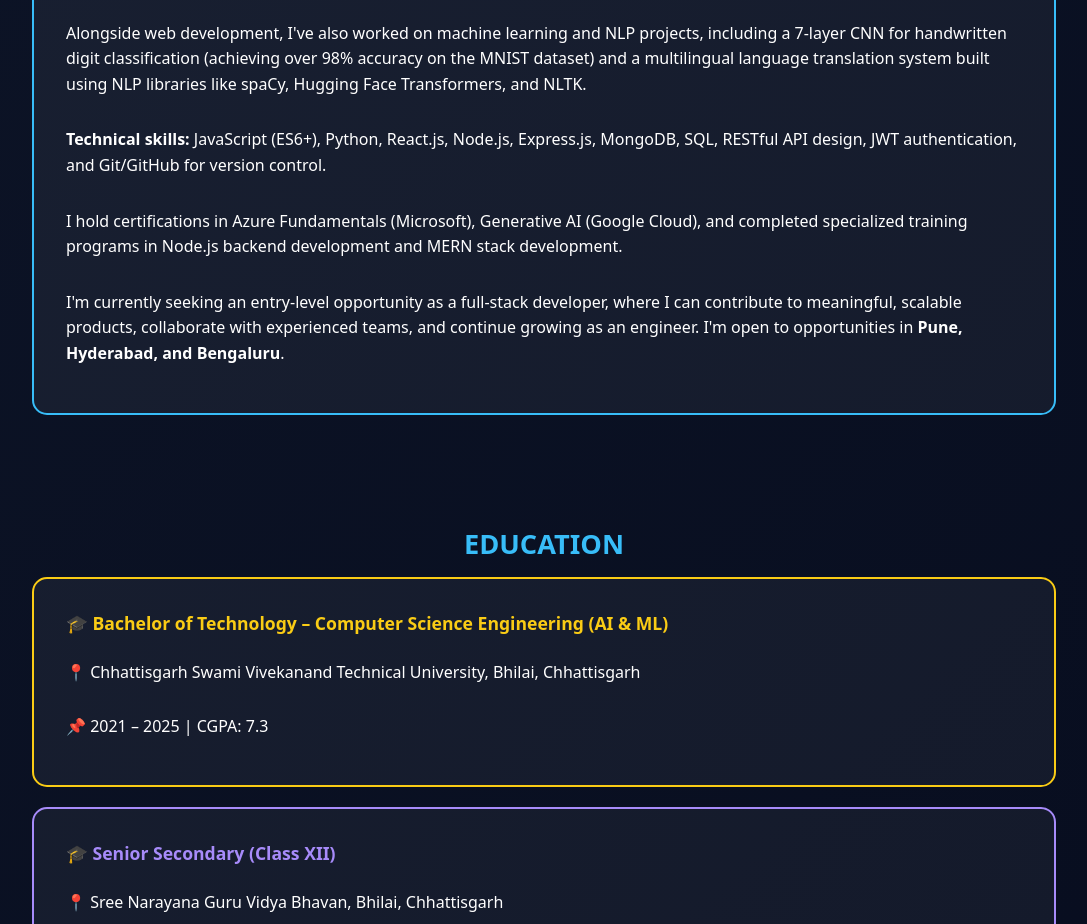
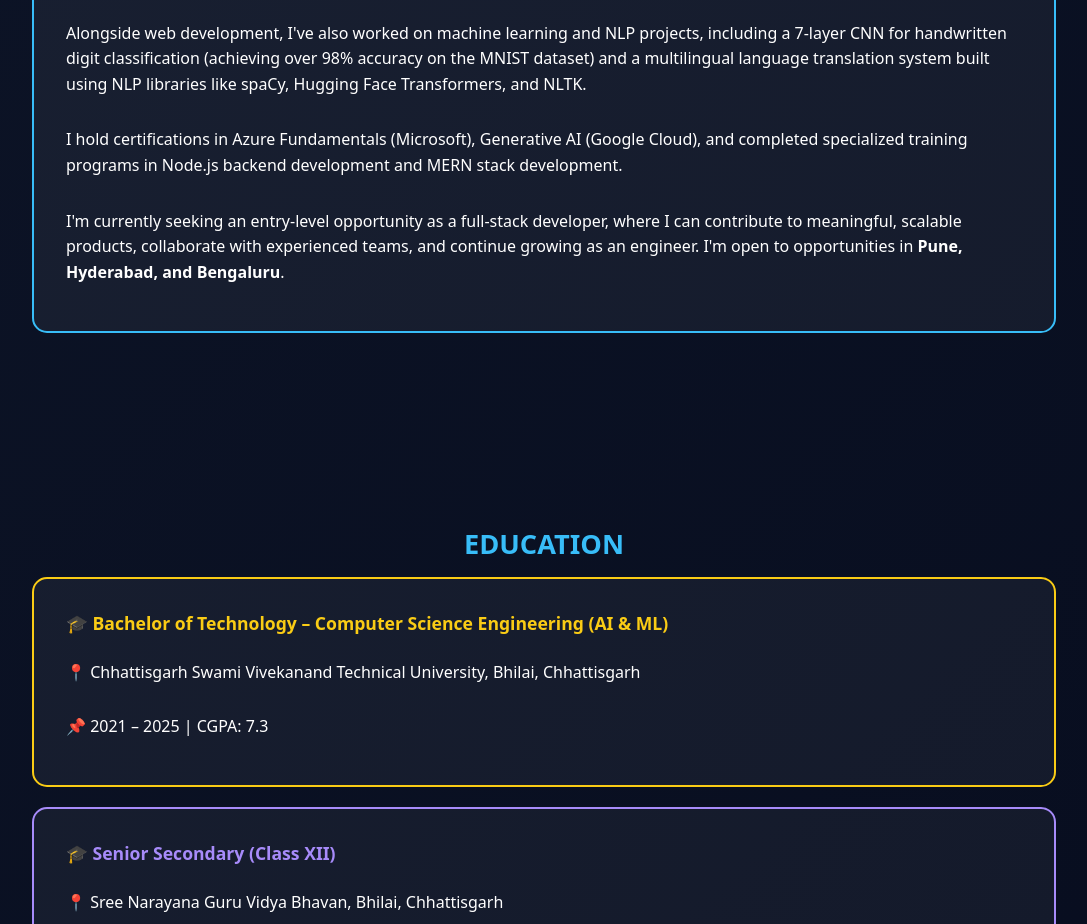
Before and after one commit to nishikasingh31/Portfolio, a React (Vite) app: page / in a window 1280 px wide. Shown: the part 1600-2524 px from the top of the page, without its empty margins (96-1183 px from the left). Built offline with nearby package versions, Linux system fonts and the light colour scheme.

Commit message:
Update About.jsx

```diff
--- a/src/pages/About.jsx
+++ b/src/pages/About.jsx
@@ -29,11 +29,6 @@ const About = () => {
           libraries like spaCy, Hugging Face Transformers, and NLTK.
         </p>
         <p>
-          <strong>Technical skills:</strong> JavaScript (ES6+), Python,
-          React.js, Node.js, Express.js, MongoDB, SQL, RESTful API design,
-          JWT authentication, and Git/GitHub for version control.
-        </p>
-        <p>
           I hold certifications in Azure Fundamentals (Microsoft),
           Generative AI (Google Cloud), and completed specialized training
           programs in Node.js backend development and MERN stack
```
